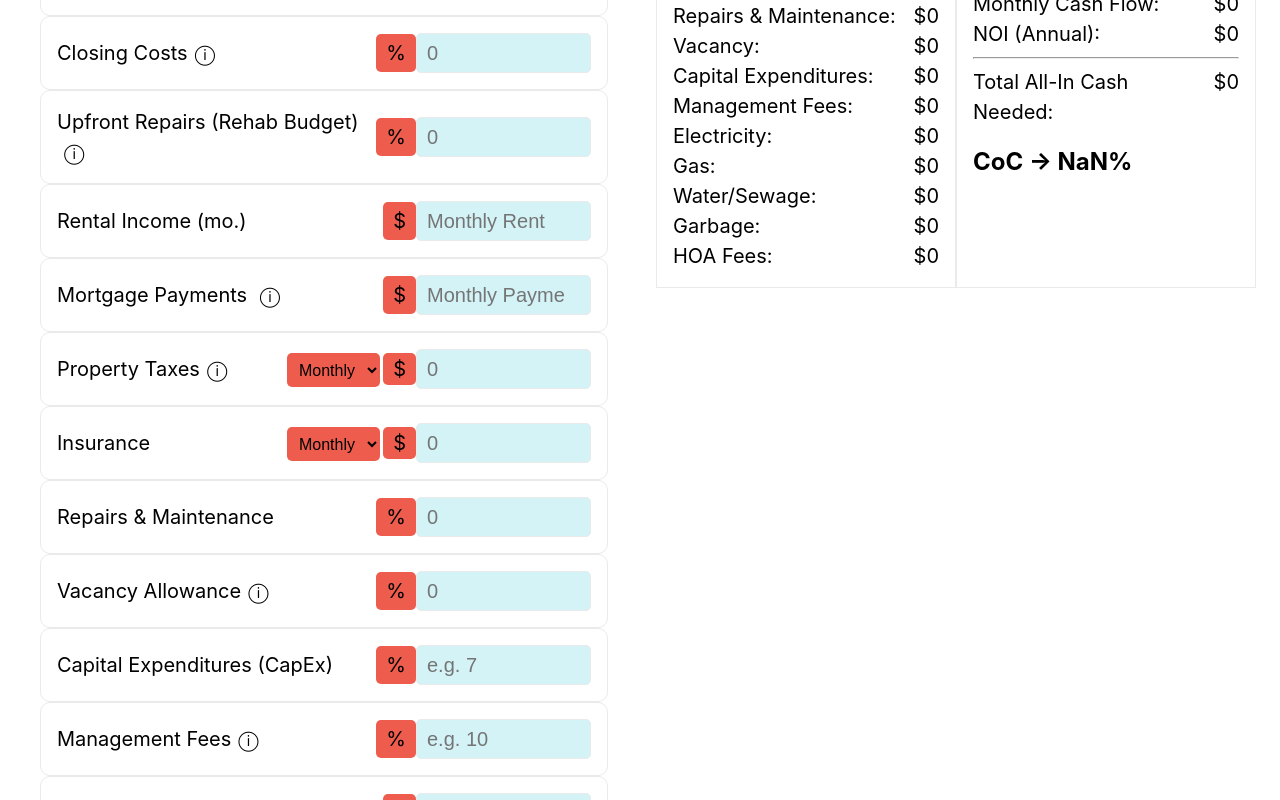
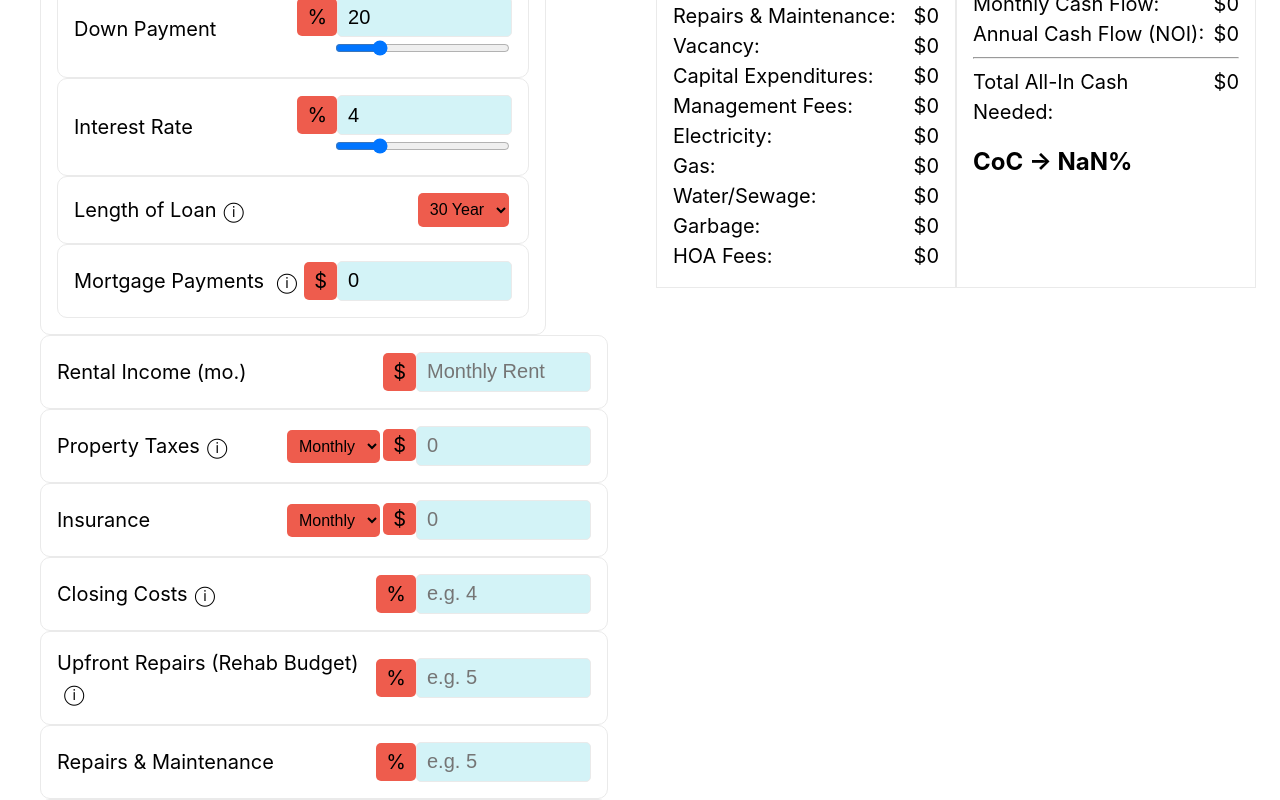
Before and after one commit to stanjdev/realyzer, a Next.js app: page / in a window 1280 px wide. Shown: the part 580-1380 px from the top of the page. Built offline with nearby package versions, Linux system fonts and the light colour scheme.

Commit message:
mortgage calculator added

```diff
--- a/components/Inputs.js
+++ b/components/Inputs.js
@@ -153,6 +153,9 @@ export default function Inputs () {
             </p>
           </div>
 
+        <div className={`${styles.card}`}>
+          <h3>Mortgage Calculation</h3>
+
           <div className={`${styles.card} ${styles.flex}`}>
             <p htmlFor="downPaymentPercent">Down Payment </p>
             <div className={styles.column}>
@@ -179,47 +182,73 @@ export default function Inputs () {
             </div>
           </div>
 
+          <div className={`${styles.card} ${styles.flex}`}>
+            <p>Interest Rate</p>
+            <div className={styles.column}>
+              <p className={styles.inputUnit}>
+                <span>%</span>
+                <input
+                  name="interestRate"
+                  maxLength=""
+                  required
+                  type="number"
+                  step="0.01"
+                  onChange={handleChange}
+                  value={global.interestRate}
+                  placeholder="e.g. 3.92"
+                  className={`${styles.percentInput}`}
+                />
+              </p>
+                <input
+                  name="interestRate"
+                  type="range"
+                  step="0.01"
+                  min="0"
+                  max="20"
+                  onChange={handleChange}
+                  value={global.interestRate}
+                  className={styles.range}
+                />
+            </div>
+          </div>
 
           <div className={`${styles.card} ${styles.flex}`}>
-            <section>Closing Costs
+            <section>Length of Loan
               <div className={styles.popup} onClick={handleClick}>&#9432;
-                <span className={styles.popuptext} id="closingCostInfo">2-4% of Purchase Price</span>
+                <span className={styles.popuptext}>(Fixed 30 or 15 years)</span>
               </div>
             </section>
-
-            <p className={styles.inputUnit}>
-              <span>%</span>
-              <input
-                name="closingCosts"
-                required
-                maxLength="3"
-                type="text"
-                onChange={handleChange}
-                placeholder="0"
-                className={`${styles.percentInput}`}
-              />
+            <p>
+              <select name="loanTerm" value={global.loanTerm} onChange={handleChange} className={styles.select}>
+                <option value="180">15 Year</option>
+                <option value="360">30 Year</option>
+              </select>
             </p>
           </div>
 
           <div className={`${styles.card} ${styles.flex}`}>
-            <section>Upfront Repairs (Rehab Budget)
-              <div className={styles.popup} onClick={handleClick}>&#9432;
-                <span className={styles.popuptext} id="upfrontRepairsInfo">4-5% of Purchase Price</span>
+            <section>Mortgage Payments {" "}
+            <div className={styles.popup} onClick={handleClick}>&#9432;
+              <div className={styles.popuptext} id="mortgageInfo">Mortgage Calculators: <br />
+              <a href="https://www.bankrate.com/calculators/mortgages/mortgage-calculator.aspx" target="_blank">Bankrate</a> <br />
+                <a href="https://www.zillow.com/mortgage-calculator/" target="_blank">Zillow</a>
               </div>
+            </div>
             </section>
-
             <p className={styles.inputUnit}>
-              <span>%</span>
+              <span>$</span>
               <input
-                name="upfrontRepairs"
-                maxLength="3"
-                type="text"
+                name="mortgagePayments"
+                type="number"
                 onChange={handleChange}
-                placeholder="0"
-                className={`${styles.percentInput}`}
+                value={global.mortgagePayments}
+                placeholder="Monthly Payments"
               />
             </p>
           </div>
+        </div>
+
+
 
 
           <div className={`${styles.card} ${styles.flex}`}>
@@ -237,30 +266,11 @@ export default function Inputs () {
           </div>
 
 
-          <div className={`${styles.card} ${styles.flex}`}>
-            <section>Mortgage Payments {" "}
-            <div className={styles.popup} onClick={handleClick}>&#9432;
-              <div className={styles.popuptext} id="mortgageInfo">Mortgage Calculators: <br />
-              <a href="https://www.bankrate.com/calculators/mortgages/mortgage-calculator.aspx" target="_blank">Bankrate</a> <br />
-                <a href="https://www.zillow.com/mortgage-calculator/" target="_blank">Zillow</a>
-              </div>
-            </div>
-            </section>
-            <p className={styles.inputUnit}>
-              <span>$</span>
-              <input
-                name="mortgagePayments"
-                type="number"
-                onChange={handleChange}
-                placeholder="Monthly Payments"
-              />
-            </p>
-          </div>
 
           <div className={`${styles.card} ${styles.flex}`}>
             <section>Property Taxes
               <div className={styles.popup} onClick={handleClick}>&#9432;
-                <span className={styles.popuptext} id="upfrontRepairsInfo">(e.g. 1.25% of purchase price in CA)</span>
+                <span className={styles.popuptext}>(e.g. 1.25% of purchase price in CA)</span>
               </div>
             </section>
 
@@ -299,10 +309,51 @@ export default function Inputs () {
           </div>
 
           <div className={`${styles.card} ${styles.flex}`}>
+            <section>Closing Costs
+              <div className={styles.popup} onClick={handleClick}>&#9432;
+                <span className={styles.popuptext} id="closingCostInfo">2-4% of Purchase Price</span>
+              </div>
+            </section>
+
+            <p className={styles.inputUnit}>
+              <span>%</span>
+              <input
+                name="closingCosts"
+                required
+                maxLength="3"
+                type="text"
+                onChange={handleChange}
+                placeholder="e.g. 4"
+                className={`${styles.percentInput}`}
+              />
+            </p>
+          </div>
+
+          <div className={`${styles.card} ${styles.flex}`}>
+            <section>Upfront Repairs (Rehab Budget)
+              <div className={styles.popup} onClick={handleClick}>&#9432;
+                <span className={styles.popuptext} id="upfrontRepairsInfo">4-5% of Purchase Price</span>
+              </div>
+            </section>
+
+            <p className={styles.inputUnit}>
+              <span>%</span>
+              <input
+                name="upfrontRepairs"
+                maxLength="3"
+                type="text"
+                onChange={handleChange}
+                placeholder="e.g. 5"
+                className={`${styles.percentInput}`}
+              />
+            </p>
+          </div>
+
+          <div className={`${styles.card} ${styles.flex}`}>
             <p>Repairs & Maintenance </p>
             <p className={styles.inputUnit}>
               <span>%</span>
-              <input name="repairs" maxLength="3" defaultValue="" type="text" onChange={handleChange} placeholder={`0`} required className={`${styles.percentInput}`}/>
+              <input name="repairs" maxLength="3" defaultValue="" type="text" onChange={handleChange} placeholder={`e.g. 5`} required className={`${styles.percentInput}`}/>
             </p>
           </div>
 
@@ -315,7 +366,7 @@ export default function Inputs () {
 
             <p className={styles.inputUnit}>
               <span>%</span>
-              <input name="vacancy" maxLength="3" defaultValue="" type="text" onChange={handleChange} placeholder="0" required className={`${styles.percentInput}`}/>
+              <input name="vacancy" maxLength="3" defaultValue="" type="text" onChange={handleChange} placeholder="e.g. 5" required className={`${styles.percentInput}`}/>
             </p>
           </div>
 
--- a/components/Results.js
+++ b/components/Results.js
@@ -1,5 +1,7 @@
 import styles from '../styles/Home.module.css'
 import { useSelector, useDispatch } from 'react-redux';
+import { changeValue } from '../redux/ValuesReducer';
+import { useEffect } from 'react';
 
 
 export default function Results() {
@@ -16,7 +18,27 @@ export default function Results() {
   + (((global.closingCosts / 100) * global.purchasePrice))
   + (((global.upfrontRepairs / 100) * global.purchasePrice)))
 
+
+
+  // MORTGAGE CALCULATIONS HERE!
   let loanAmount = Math.round(global.purchasePrice * (100 - global.downPaymentPercent) / 100)
+  let monthlyInterestRate = (global.interestRate / 100) / 12;
+  let loanMonths = global.loanTerm;
+
+  let first = loanAmount * monthlyInterestRate;
+  let second = Math.pow((1 + monthlyInterestRate), loanMonths);
+  let third = (Math.pow((1 + monthlyInterestRate), loanMonths)) - 1;
+
+  let calculatedMonthlyMortgage = Math.round(
+    (first * second) / third
+  )
+
+  useEffect(() => {
+    dispatch(changeValue(calculatedMonthlyMortgage, "mortgagePayments"))
+  }, [calculatedMonthlyMortgage])
+
+
+
 
   let monthlyExpenses = Math.round(
       Number(global.mortgagePayments) +
@@ -149,7 +171,7 @@ export default function Results() {
               <p>{`$${Math.ceil(noi / 12)}`}</p>
             </div>
             <div className={styles.spaceBetween}>
-              <p>{`NOI (Annual):`}</p>
+              <p>{`Annual Cash Flow (NOI):`}</p>
               <p>{`$${Math.ceil(noi)}`}</p>
             </div>
             <hr />
--- a/redux/ValuesReducer.js
+++ b/redux/ValuesReducer.js
@@ -17,17 +17,21 @@ const initialState = {
   url: "",
   address: "",
   purchasePrice: 0,
+
   downPaymentPercent: 20,
   downPayment: 0,
+  interestRate: 4,
+  loanTerm: 360,
   mortgagePayments: 0,
-  closingCosts: 0,
-  upfrontRepairs: 0,
+
   rent: 0,
 
   propertyTaxes: 0,
   propertyTaxFrequency: 1,
   insurance: 0,
   insuranceFrequency: 1,
+  closingCosts: 0,
+  upfrontRepairs: 0,
   repairs: 0,
   vacancy: 0,
   capEx: 0,
```
